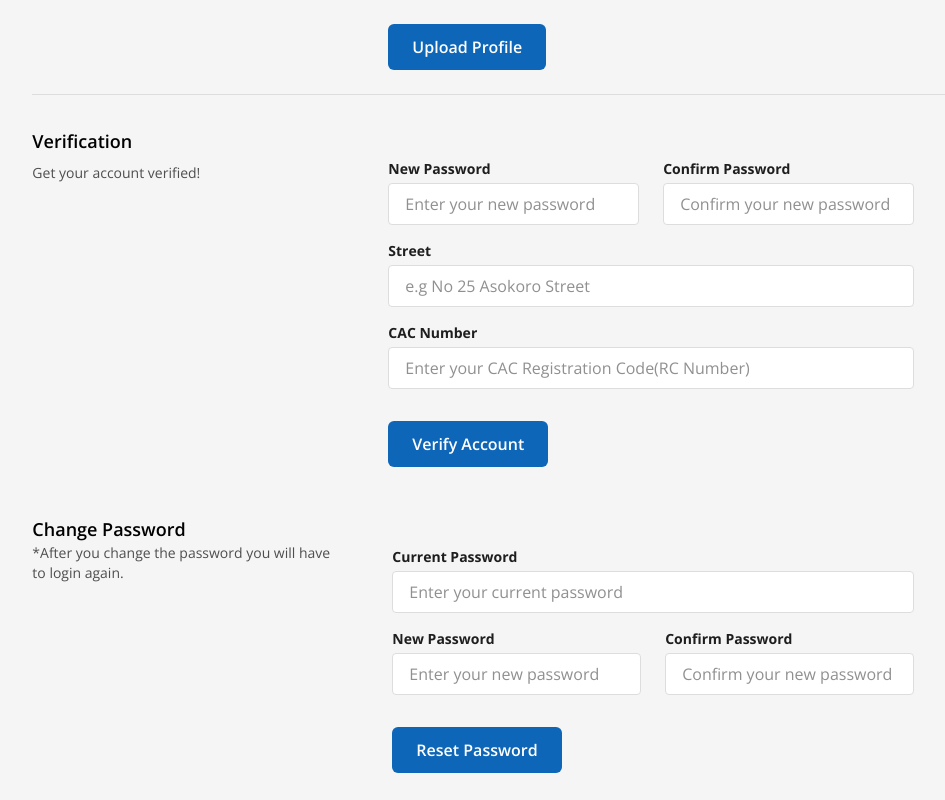
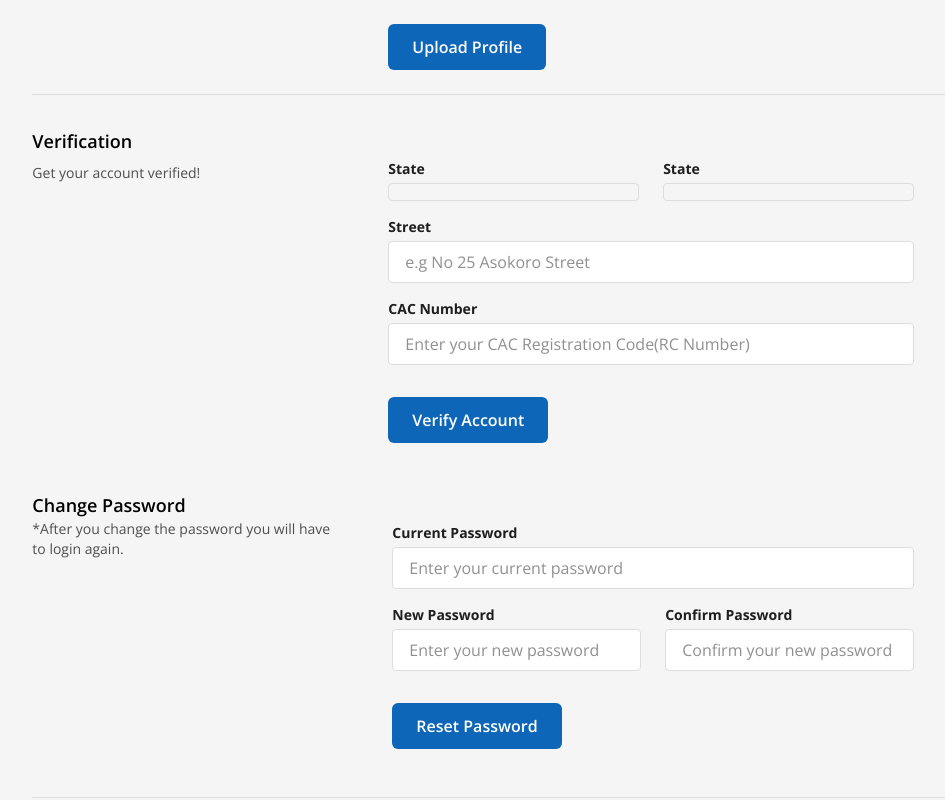
Before and after one commit to colloidOS/Housinn-for-Website, a Next.js app: page /dashboard/profile in a window 1280 px wide. Shown: the part 960-1760 px from the top of the page, without its empty margins (270-1215 px from the left). Built offline with nearby package versions, Linux system fonts and the light colour scheme.

Commit message:
Configuring form validation on Profile

```diff
--- a/src/app/dashboard/profile/page.jsx
+++ b/src/app/dashboard/profile/page.jsx
@@ -1,11 +1,82 @@
 "use client";
 import React, { useState } from "react";
 import Image from "next/image";
+import { z } from "zod";
+import { useForm } from "react-hook-form";
+import { zodResolver } from "@hookform/resolvers/zod";
 import profile from "../../../../public/icons/profile.svg";
 import Button from "./Button";
 
+// Zod schemas for each section
+const profileSchema = z.object({
+  firstName: z.string().min(3, "First Name is required"),
+  lastName: z.string().min(3, "Last Name is required"),
+  company: z.string().optional(),
+  email: z.string().email("Invalid email address"),
+  phoneNumber: z.string().min(1, "Phone Number is required"),
+});
+
+const verificationSchema = z.object({
+  street: z.string().min(1, "Street is required"),
+  cacNumber: z.string().min(1, "CAC Number is required"),
+});
+
+const passwordSchema = z
+  .object({
+    currentPassword: z.string().min(1, "Current Password is required"),
+    newPassword: z
+      .string()
+      .min(6, "New Password must be at least 6 characters"),
+    confirmPassword: z
+      .string()
+      .min(6, "Confirm Password must be at least 6 characters"),
+  })
+  .refine((data) => data.newPassword === data.confirmPassword, {
+    message: "Passwords don't match",
+    path: ["confirmPassword"],
+  });
+
+const pronounsOptions = ["He/Him", "She/Her", "Other"];
+const nounsOptions = ["He/Him", "She/Her", "Other"];
+
 function Profile() {
   const [selectedImage, setSelectedImage] = useState(null);
+  const [selectedPronoun, setSelectedPronoun] = useState("");
+  const [selectedNoun, setSelectedNoun] = useState("");
+  const [isDropdownOpen, setIsDropdownOpen] = useState(null);
+
+  const handlePronounSelect = (pronoun) => {
+    setSelectedPronoun(pronoun);
+    setIsDropdownOpen(null);
+  };
+  const handleNounSelect = (noun) => {
+    setSelectedNoun(noun);
+    setIsDropdownOpen(null);
+  };
+
+  const {
+    register: registerProfile,
+    handleSubmit: handleProfileSubmit,
+    formState: { errors: profileErrors },
+  } = useForm({
+    resolver: zodResolver(profileSchema),
+  });
+
+  const {
+    register: registerVerification,
+    handleSubmit: handleVerificationSubmit,
+    formState: { errors: verificationErrors },
+  } = useForm({
+    resolver: zodResolver(verificationSchema),
+  });
+
+  const {
+    register: registerPassword,
+    handleSubmit: handlePasswordSubmit,
+    formState: { errors: passwordErrors },
+  } = useForm({
+    resolver: zodResolver(passwordSchema),
+  });
 
   const handleImageUpload = (event) => {
     const file = event.target.files[0];
@@ -25,6 +96,19 @@ function Profile() {
   const triggerImageUpload = () => {
     document.getElementById("profileImageInput").click();
   };
+
+  const onSubmitProfile = (data) => {
+    console.log("Profile Data:", data);
+  };
+
+  const onSubmitVerification = (data) => {
+    console.log("Verification Data:", data);
+  };
+
+  const onSubmitPassword = (data) => {
+    console.log("Password Data:", data);
+  };
+
   return (
     <>
       <div className="flex flex-col px-12 py-10 gap-8 bg-background-2 w-full">
@@ -82,7 +166,10 @@ function Profile() {
           </div>
           <hr className="text-gray-300" />
         </div>
-        <div className="flex flex-col gap-6">
+        <form
+          className="flex flex-col gap-6"
+          onSubmit={handleProfileSubmit(onSubmitProfile)}
+        >
           <div className="flex">
             <div className="flex flex-col gap-2">
               <p className="text-lg font-semibold">Edit Your Profile</p>
@@ -114,7 +201,13 @@ function Profile() {
                           type="text"
                           placeholder="Michael"
                           className="w-full px-4 py-2 border border-gray-300 placeholder:text-gray-500 text-gray-600 rounded-[4px] focus:outline"
+                          {...registerProfile("lastName")}
                         />
+                        {profileErrors.firstName && (
+                          <span className="text-red-500 text-sm">
+                            {profileErrors.firstName.message}
+                          </span>
+                        )}
                       </div>
                       <div className="w-full gap-1">
                         <label
@@ -128,7 +221,13 @@ function Profile() {
                           type="text"
                           placeholder="Chukwueke"
                           className="w-full px-4 py-2 border border-gray-300 placeholder:text-gray-500 text-gray-600 rounded-[4px] focus:outline"
+                          {...registerProfile("lastName")}
                         />
+                        {profileErrors.lastName && (
+                          <span className="text-red-500 text-sm">
+                            {profileErrors.lastName.message}
+                          </span>
+                        )}
                       </div>
                     </div>
                     <div className="flex gap-6 w-full">
@@ -182,8 +281,11 @@ function Profile() {
             </div>
           </div>
           <hr className="text-gray-300" />
-        </div>
-        <div className="flex flex-col gap-4 w-full">
+        </form>
+        <form
+          className="flex flex-col gap-4 w-full"
+          onClick={handlePasswordSubmit(onSubmitPassword)}
+        >
           <div className="flex gap-[140px]">
             <div className="flex flex-col gap-2 text-nowrap">
               <p className="text-lg font-semibold">Verification</p>
@@ -194,33 +296,64 @@ function Profile() {
             <div className="px-12 py-8 flex flex-col gap-8 w-full">
               <div className="flex flex-col gap-4">
                 <div className="flex gap-6 w-full">
-                  <div className="flex flex-col gap-1 w-full">
+                  <div className="flex flex-col gap-1 relative w-full">
                     <label
                       className="block text-gray-700 text-sm font-bold"
                       htmlFor="newPassword"
                     >
-                      New Password
+                      State
                     </label>
-                    <input
-                      id="newPass"
-                      type="text"
-                      placeholder="Enter your new password"
-                      className="w-full px-4 py-2 border border-gray-300 placeholder:text-gray-500 text-gray-600 rounded-[4px] focus:outline"
-                    />
+                    <div
+                      className="w-full px-4 py-2 border border-gray-300
+                      placeholder:text-gray-500 text-gray-600 rounded-[4px]
+                      focus:outline relative"
+                      onClick={() => setIsDropdownOpen(!isDropdownOpen)}
+                    >
+                      {selectedPronoun}
+                    </div>
+                    {isDropdownOpen && (
+                      <div className="absolute left-0 top-full z-10 mt-1 w-full rounded-md border border-border bg-white">
+                        {pronounsOptions.map((option) => (
+                          <div
+                            key={option}
+                            className="cursor-pointer px-3 py-2 hover:bg-gray-300"
+                            onClick={() => handlePronounSelect(option)}
+                          >
+                            {option}
+                          </div>
+                        ))}
+                      </div>
+                    )}
                   </div>
-                  <div className="flex flex-col gap-1 w-full">
+
+                  <div className="flex flex-col gap-1 relative w-full">
                     <label
                       className="block text-gray-700 text-sm font-bold"
-                      htmlFor="updatePass"
+                      htmlFor="newPassword"
                     >
-                      Confirm Password
+                      State
                     </label>
-                    <input
-                      id="updatePassword"
-                      type=""
-                      placeholder="Confirm your new password"
-                      className="w-full px-4 py-2 border border-gray-300 placeholder:text-gray-500 text-gray-600 rounded-[4px] focus:outline"
-                    />
+                    <div
+                      className="w-full px-4 py-2 border border-gray-300
+                      placeholder:text-gray-500 text-gray-600 rounded-[4px]
+                      focus:outline relative"
+                      onClick={() => setIsDropdownOpen(null)}
+                    >
+                      {selectedNoun}
+                    </div>
+                    {isDropdownOpen && (
+                      <div className="absolute left-0 top-full z-10 mt-1 w-full rounded-md border border-border bg-white">
+                        {nounsOptions.map((option) => (
+                          <div
+                            key={option}
+                            className="cursor-pointer px-3 py-2 hover:bg-gray-300"
+                            onClick={() => handleNounSelect(option)}
+                          >
+                            {option}
+                          </div>
+                        ))}
+                      </div>
+                    )}
                   </div>
                 </div>
                 <div className="flex flex-col gap-1">
@@ -313,7 +446,7 @@ function Profile() {
             </div>
           </div>
           <hr className="text-gray-300 py-2" />
-        </div>
+        </form>
         <div>
           <hr className="text-gray-300" />
           <div className="flex gap-[202px]">
```
Also changed, not shown: package.json (+5 -5 lines), 1 other file (tests, documents, lock files or other folders).
